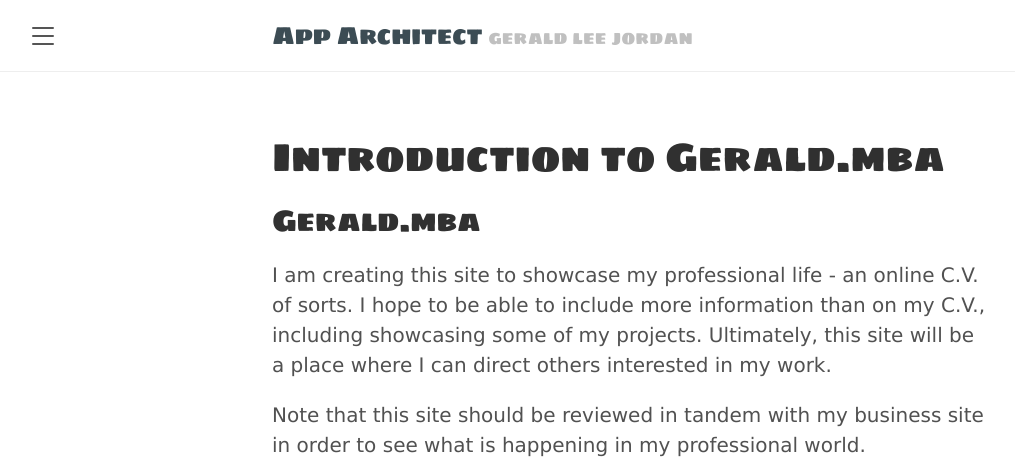
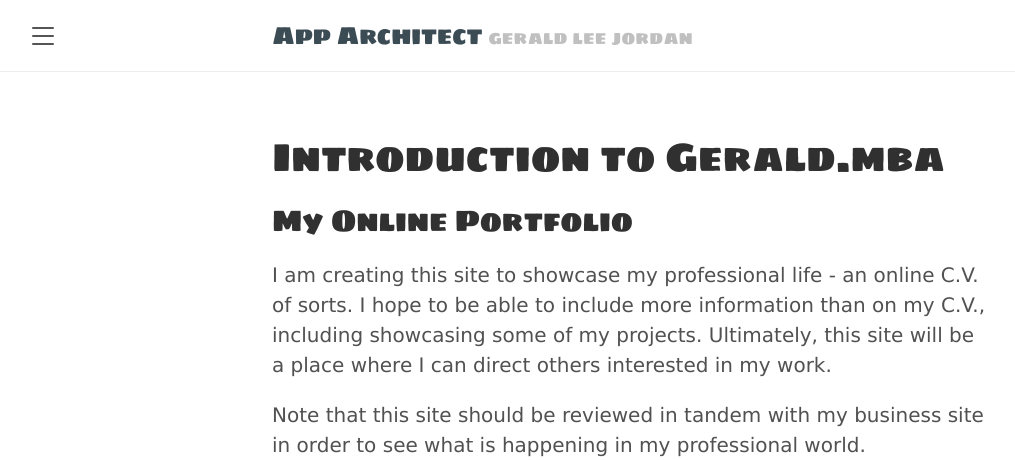
Before and after one commit to tracyjordan/tracyjordan.github.io, a Jekyll site: the page built from _posts/2020-04-11-introduction.md, in a window 1280 px wide, cut to the strip 0-460 px from the top of the page. Shown: the whole strip, without its empty margins (8-1023 px from the left). Built offline with Jekyll 4.4.1, drawn with Linux system fonts in a browser that asks for light colours.

Commit message:
Update 2020-04-11-introduction.md

```diff
--- a/_posts/2020-04-11-introduction.md
+++ b/_posts/2020-04-11-introduction.md
@@ -7,7 +7,7 @@ author: Lee Jordan
 published: true
 ---
 
-<h2>Gerald.mba</h2>
+<h2>My Online Portfolio</h2>
 
 I am creating this site to showcase my professional life - an online C.V. of sorts. I hope to be able to include more information than on my C.V., including showcasing some of my projects. Ultimately, this site will be a place where I can direct others interested in my work.
 
```
